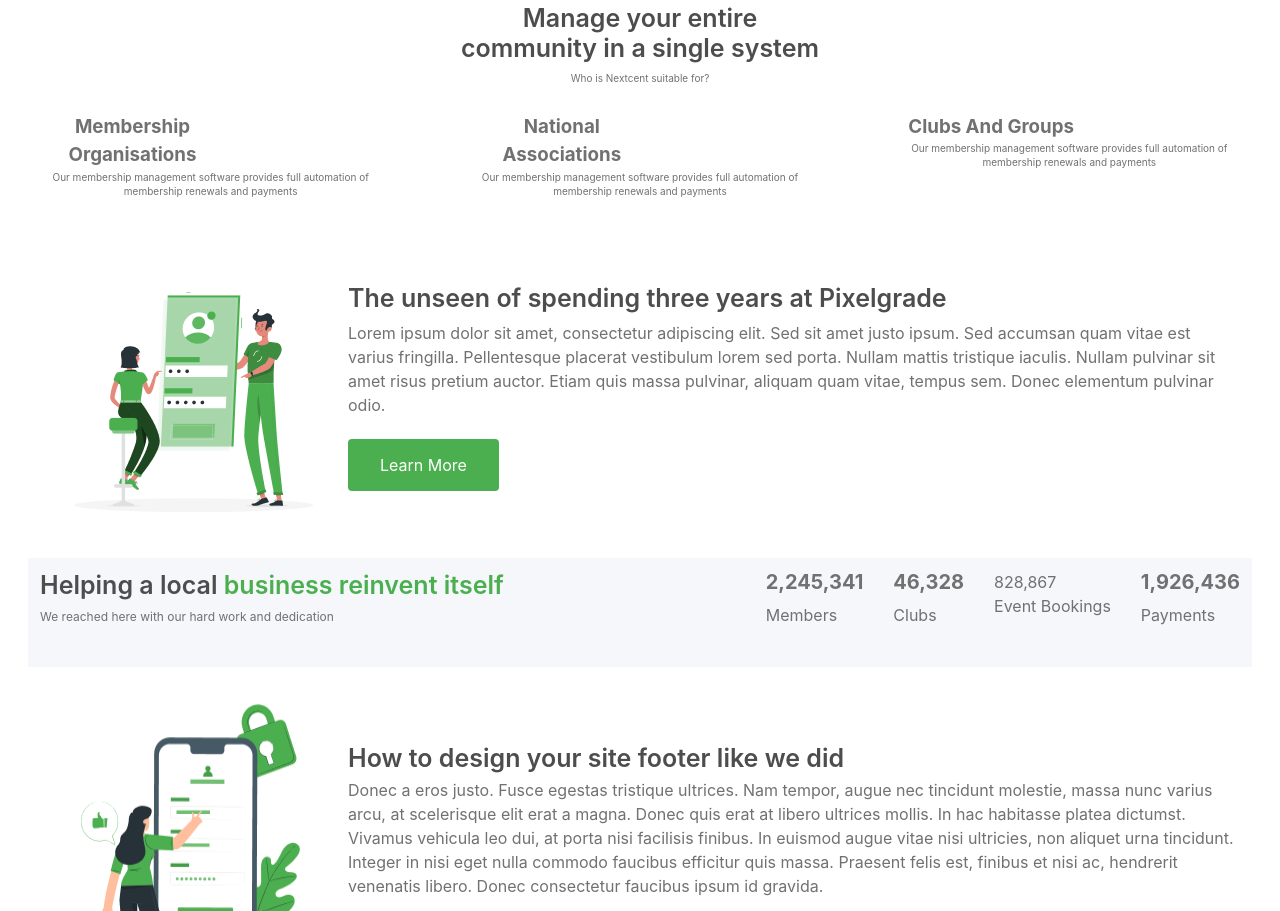
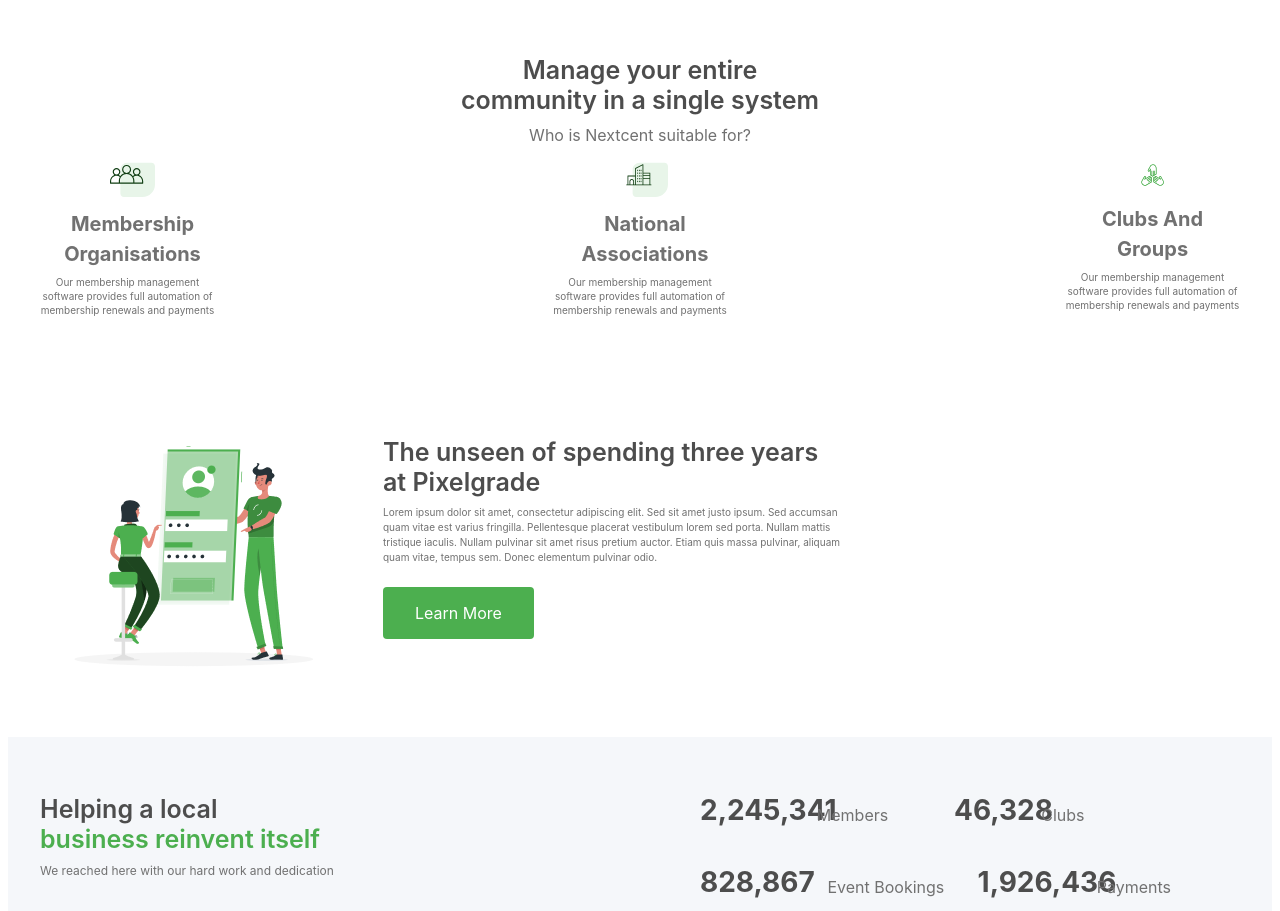
Before and after one commit to Irina3213/nexcent, a plain HTML site: page index.html in a window 1280 px wide. Shown: the part 740-1651 px from the top of the page. Drawn offline with Linux system fonts and the light colour scheme.

Commit message:
some chengese stop on helping

```diff
--- a/css/styles.css
+++ b/css/styles.css
@@ -50,21 +50,6 @@ button {
   overflow: hidden;
 } */
 
-.header {
-  display: flex;
-  align-items: center;
-  gap: 40px;
-}
-.nav{
-  display: flex;
-  align-items: center;
-  margin-left: auto;
-}
-h1 {
-  color: #4d4d4d;
-  font-size: 64px;
-}
-
 .button {
   background-color: #4caf4f; /* Зелений колір Nexcent */
   color: white;
@@ -73,6 +58,10 @@ h1 {
   border-radius: 4px; /* Закруглені кути */
   display: inline-block;
 }
+.button:hover{
+   background-color: #388E3B;
+   transition: background-color 0.3s ease;
+}
 .accent{
   color: #4caf4f;
 }
@@ -80,26 +69,50 @@ h1 {
 .title{
   font-size: 25px;
   font-weight: 600;
-  line-height: 30px;
+  line-height: 1.2;
   color:#4d4d4d;
+}
+
+/* HEADER */
+.header {
+  display: flex;
+  align-items: center;
+  gap: 40px;
+  padding: 21px 0;
+}
+.nav{
+  display: flex;
+  align-items: center;
+  margin-left: auto;
 }
 .nav-list {
   display: flex;
   gap: 17px;
 }
-.header{
-  align-items: center;
-  padding: 21px 0;
+.nav-link:hover, .nav-link:focus {
+  border-bottom: 2px solid #4CAF4F;
+
+
 }
 .header-button {
   gap: 10px;
 }
+
+
 /* hero */
+h1 {
+  color: #4d4d4d;
+  font-size: 64px;
+}
 .hero{
-  display: flex;
-  justify-content: space-between;
+
   background-color: #F5F7FA;
   padding: 67px 0;
+}
+.hero-wrapper{
+   display: flex;
+  justify-content: space-between;
+
 }
 .hero-title{
   max-width: 458px;
@@ -110,6 +123,7 @@ h1 {
 .hero-text{
   margin-bottom: 23px;
 }
+
 /* clients */
 .clients{
   padding: 28px 0;
@@ -127,16 +141,29 @@ h1 {
   gap: 95px;
   justify-content: space-between;
 }
+
 /* manage */
+.manage{
+  padding: 28px 0 44px;
+}
 .manage-title{
   margin: 0 auto;
   text-align: center;
   max-width: 375px;
   margin-bottom: 8px;
 }
+.manage-img{
+  margin: 0 auto;
+  margin-bottom: 12px;
+}
+.manage-title-text{
+  text-align: center;
+  margin-bottom: 11px;
+}
 .manage-text{
   text-align: center;
   margin-bottom: 28px;
+  max-width: 175px;
 }
 .manage-list{
   display: flex;
@@ -147,47 +174,74 @@ h1 {
 .manage-subtitle{
   text-align: center;
   max-width: 185px;
+  margin-bottom: 6px;
+  font-size: 20px;
+  font-weight: 700;
 }
 .manage-text{
   font-size: 10px;
   line-height: 14px;
 }
+
 /* pixelgrade */
 .pixelgrade{
-  padding: 45px 0;
+  padding: 36px 0 70px;
   display: flex;
-  justify-content: space-between;
+  gap: 35px;
+}
+.pixelgrade-wrapper{
+  max-width: 460px;
 }
 .pixelgrade-title{
   margin-bottom: 8px;
 }
 .pixelgrade-text{
   margin-bottom: 22px;
+  font-size: 10px;
+}
+.pixelgrade-img{
+  /* max-width: 308px; */
+  max-width: 100%;
+  height: auto;
 }
 /* helping */
 .helping {
   background-color: #F5F7FA;
+  padding: 45px 0;
+}
+.helping-wrapper{
   display: flex;
   justify-content: space-between;
+  gap: 50px;
 }
 .helping-title{
   margin-bottom: 8px;
+  max-width: 284px;
 }
 .helping-text{
   font-size: 12px;
 }
+
 .helping-list{
   display: flex;
-  justify-content: space-between;
+  gap: 40px 30px;
+  flex-wrap: wrap;
+  width: 540px;
 }
 .helping-item{
-  margin-bottom: 28px;
+
+  display: flex;
+  align-items: center;
+  gap: 16px;
+  flex-basis: calc(50%-15px);
 }
 .helping-number{
   font-weight: 700;
-  font-size: 20px;
-  line-height: 25px;
+  font-size: 28px;
+  line-height: 1.2;
   margin-bottom: 8px;
+  color: #4d4d4d;
+  width: 45%;
 }
 .helping-list, .clients-list {
   display: flex;
--- a/index.html
+++ b/index.html
@@ -35,13 +35,14 @@
       </nav>
       <div>
         <a class="button header-button" href="#">Login</a>
-        <a class="button" href="#">Sign up</a>
+        <a class="button header-button" href="#">Sign up</a>
       </div>
     </header>
     <main>
-      <section class="hero container">
-
-          <div>
+      <section class="hero">
+        <div class="container">
+          <div class="hero-wrapper">
+            <div>
             <h1 class="hero-title">Lessons and insights <span class="accent">from 8 years</span></h1>
             <p class="hero-text">
               Where to grow your business as a photographer: site or social
@@ -50,7 +51,9 @@
             <a class="button" href="#">Register</a>
           </div>
           <img src="./images/hero.png" alt="men working on computer" />
+          </div>
 
+        </div>
       </section>
       <section class="clients">
         <div class="container">
@@ -84,9 +87,10 @@
       <section class="manage">
         <div class="container">
           <h2 class="title manage-title">Manage your entire community in a single system</h2>
-          <p class="manage-text">Who is Nextcent suitable for?</p>
+          <p class="manage-title-text">Who is Nextcent suitable for?</p>
           <ul class="manage-list">
             <li class="manage-item">
+              <img class="manage-img" src="./images/peoples.svg" alt="peoples">
               <h3 class="manage-subtitle">Membership Organisations</h3>
               <p class="manage-text">
                 Our membership management software provides full automation of
@@ -94,6 +98,7 @@
               </p>
             </li>
             <li class="manage-item">
+              <img class="manage-img" src="./images/buildes.svg" alt="icons of building">
               <h3 class="manage-subtitle">National Associations</h3>
               <p class="manage-text">
                 Our membership management software provides full automation of
@@ -101,7 +106,8 @@
               </p>
             </li>
             <li class="manage-item">
-              <h3 class="manage-subtitle">Clubs And Groups</h3>
+              <img class="manage-img" src="./images/clubs.svg" alt="">
+              <h3 class="manage-subtitle">Clubs And <br/> Groups</h3>
               <p class="manage-text">
                 Our membership management software provides full automation of
                 membership renewals and payments
@@ -112,8 +118,8 @@
       </section>
       <section class="pixelgrade container">
 
-          <img src="./images/mobile-login.png" alt="Mobile login interface" />
-          <div>
+          <img class="pixelgrade-img" src="./images/mobile-login.png" alt="Mobile login interface" />
+          <div class="pixelgrade-wrapper">
             <h2 class="title pixelgrade-title">The unseen of spending three years at Pixelgrade</h2>
             <p class="pixelgrade-text">
               Lorem ipsum dolor sit amet, consectetur adipiscing elit. Sed sit
@@ -127,12 +133,14 @@
           </div>
 
       </section>
-      <section class="helping container">
-          <div>
+      <section class="helping">
+        <div class="container">
+          <div class="helping-wrapper">
+            <div>
             <h2 class="title helping-title">Helping a local <span class="accent">business reinvent itself</span></h2>
             <p class="helping-text">We reached here with our hard work and dedication</p>
           </div>
-          <div>
+          <div claass="helping-list-wrapper">
             <ul class="helping-list">
               <li class="helping-item">
                 <p class="helping-number">2,245,341</p>
@@ -143,7 +151,7 @@
                 <p class="helping-number_text">Clubs</p>
               </li>
               <li class="helping-item">
-                <p class="heling-number">828,867</p>
+                <p class="helping-number">828,867</p>
                 <p class="helping-number_text">Event Bookings</p>
               </li>
               <li class="helping-item">
@@ -152,6 +160,8 @@
               </li>
             </ul>
           </div>
+          </div>
+        </div>
       </section>
       <section class="design container">
           <img
```
